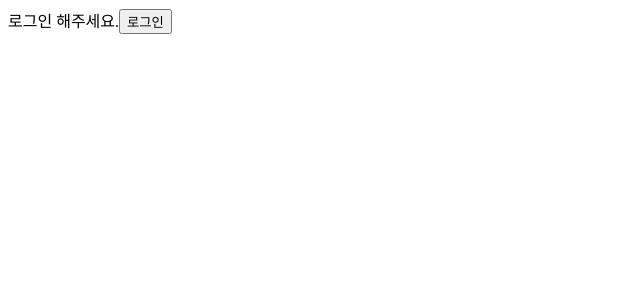
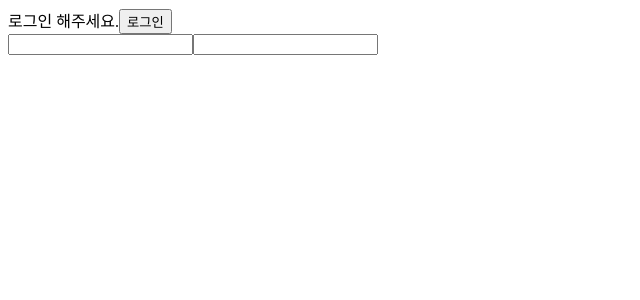
Before and after one commit to jjhstoday/ts-react-webgame, a React app: page / in a window 1280 px wide. Shown: the top 300 px of the page, without its empty margins (0-640 px from the left). Built offline with nearby package versions, Linux system fonts and the light colour scheme.

Commit message:
feat: MobX 상태관리

```diff
--- /dev/null
+++ b/AppMobX.tsx
@@ -0,0 +1,53 @@
+import React, { useCallback } from 'react';
+import { useLocalStore, useObserver } from 'mobx-react';
+import { action } from 'mobx';
+import { userStore } from './storeMobX';
+
+export default function AppMobX() {
+  const state = useLocalStore(() => ({
+    name: '',
+    password: '',
+    onChangeName: action(function (e) {
+      this.name = e.target.value;
+    }),
+    onChangePassword: action(function (e) {
+      this.password = e.target.value;
+    })
+  }));
+
+  const onLogIn = useCallback(() => {
+    userStore.logIn({
+      nickname: state.name,
+      password: state.password
+    });
+  }, [state.name, state.password]);
+
+  const onLogOut = useCallback(() => {
+    userStore.logOut();
+  }, []);
+
+  return useObserver(() => (
+    <div>
+      {userStore.isLoggingIn ? (
+        <div>로그인 중</div>
+      ) : userStore.data ? (
+        <div>{userStore.data.nickname}</div>
+      ) : (
+        '로그인 해주세요.'
+      )}
+      {!userStore.data ? (
+        <button onClick={onLogIn}>로그인</button>
+      ) : (
+        <button onClick={onLogOut}>로그아웃</button>
+      )}
+      <div>
+        <input value={state.name} onChange={state.onChangeName} />
+        <input
+          value={state.password}
+          type='password'
+          onChange={state.onChangePassword}
+        />
+      </div>
+    </div>
+  ));
+}
--- /dev/null
+++ b/Context.tsx
@@ -0,0 +1,14 @@
+import React, { createContext } from 'react';
+import { userStore, postStore } from './storeMobX';
+export const storeContext = createContext({
+  userStore,
+  postStore
+});
+
+export const StoreProvider = ({ children }) => {
+  return (
+    <storeContext.Provider value={{ userStore, postStore }}>
+      {children}
+    </storeContext.Provider>
+  );
+};
--- a/client.tsx
+++ b/client.tsx
@@ -12,14 +12,17 @@ import { Provider } from 'react-redux';
 // import MineSearch from './MineSearch';
 // import Games from './Games';
 
-import store from './store';
-import App from './App';
+// import store from './store';
+// import App from './App';
 
-const Hot = hot(App);
+import { StoreProvider } from './Context';
+import AppMobX from './AppMobX';
+
+const Hot = hot(AppMobX);
 
 ReactDOM.render(
-  <Provider store={store}>
+  <StoreProvider>
     <Hot />
-  </Provider>,
+  </StoreProvider>,
   document.querySelector('#root')
 );
--- a/index.html
+++ b/index.html
@@ -1,7 +1,7 @@
 <html>
   <head>
     <meta charset="UTF-8" />
-    <title>리덕스연결</title>
+    <title>몹엑스연결</title>
   </head>
   <body>
     <div id="root"></div>
--- /dev/null
+++ b/storeMobX.tsx
@@ -0,0 +1,29 @@
+import { observable, action } from 'mobx';
+
+const userStore = observable({
+  isLoggingIn: false,
+  data: null,
+  logIn: action(data => {
+    userStore.isLoggingIn = true;
+    setTimeout(
+      action(() => {
+        userStore.data = data;
+        userStore.isLoggingIn = false;
+        postStore.addPost('hello');
+      }),
+      2000
+    );
+  }),
+  logOut: action(() => {
+    userStore.data = null;
+  })
+});
+
+const postStore = observable({
+  data: [],
+  addPost: action(data => {
+    postStore.data.push(data);
+  })
+});
+
+export { userStore, postStore };
```
